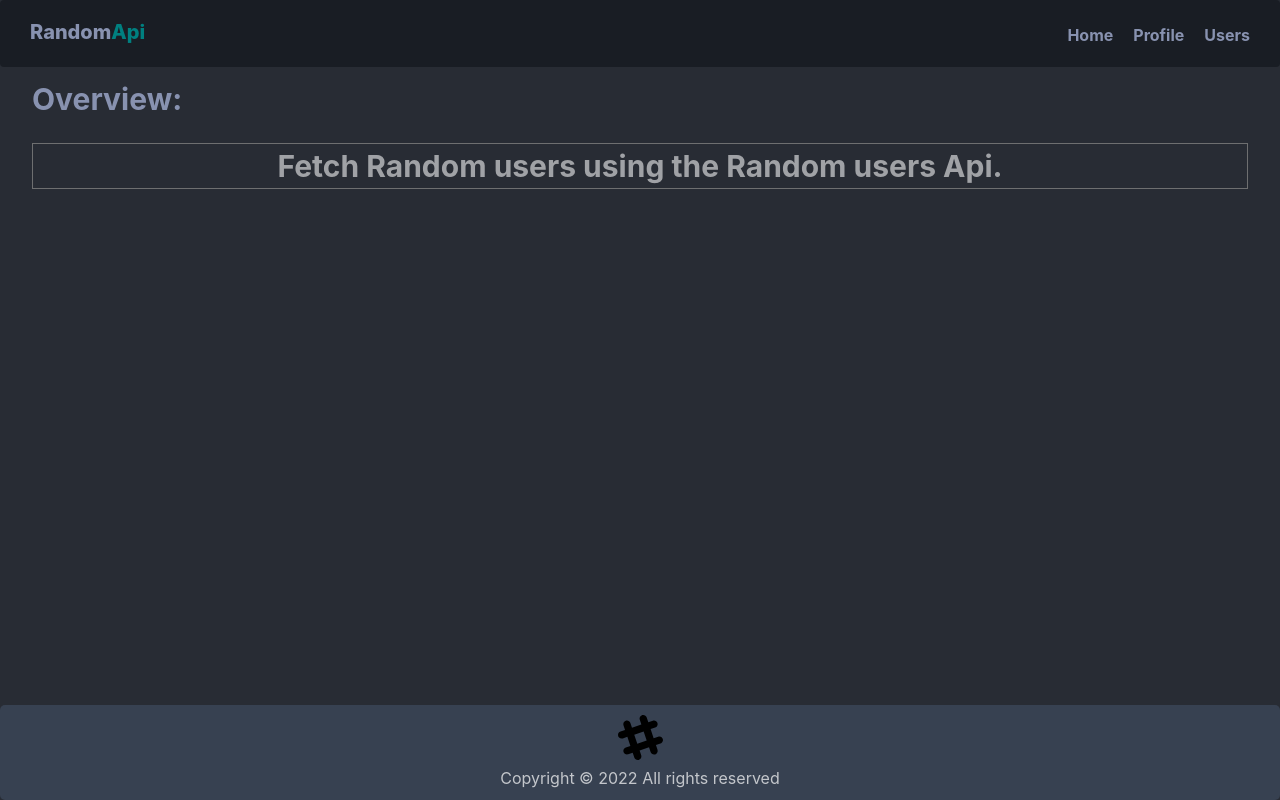
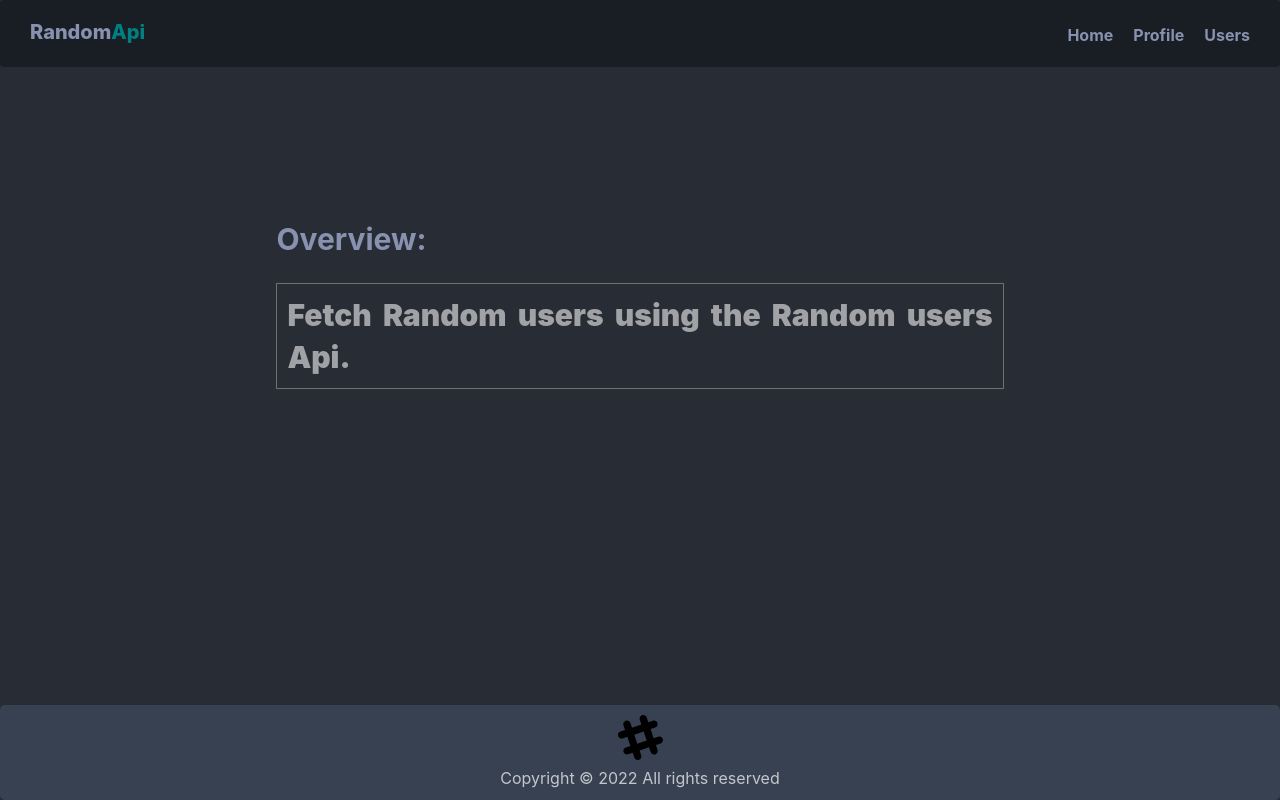
Before and after one commit to Stanlisberg/RandomApi-alt-assign-2, a React (Vite) app: page / in a window 1280 px wide. Built offline with nearby package versions, Linux system fonts and the light colour scheme.

Commit message:
Refactor

```diff
--- a/src/components/context/ApiContext.jsx
+++ b/src/components/context/ApiContext.jsx
@@ -8,7 +8,7 @@ export const ApiProvider = ({children}) => {
     const [user, setUser] = useState([])
 
     const fetchApiData = async () => {
-        const response = await fetch('https://randomuser.me/api?results=500');
+        const response = await fetch('https://randomuser.me/api?results=100');
         const { results } = await response.json()
         console.log(results)
          setUser(results)
--- a/src/index.css
+++ b/src/index.css
@@ -224,16 +224,29 @@ html, body {
 
 /*-------Home page---------*/
 .home-container {
-  margin-top: 20px;
+  display: flex;
+  justify-content: center;
+  align-items:center;
+  /* border: 1px solid chocolate; */
+  margin-top: 10rem;
+  /* margin: auto; */
+  margin-left: auto;
+  margin-right: auto;
+  max-width: 90%;
 }
 .home-wrapper {
-  font-weight: 700;
-  font-size: 30px;
+  font-weight: 600;
+  font-size: 25px;
   text-align: center;
+  margin-bottom: 2%;
+  /* border: 1px solid purple; */
+  /* width: 90%; */
+  /* width: 80%; */
+  /* margin-top: 40px; */
 }
 
 .home-content-div {
-  margin-top: 30px;
+  margin-top: 20px;
   max-width: 95%;
   margin-left: auto;
   margin-right: auto;
@@ -250,6 +263,9 @@ html, body {
 
 .home-content {
   margin:10px;
+  font-size: 30px;
+  font-weight: 900;
+  line-height: 1.4;
 }
 
 .home-header {
```
Also changed, not shown: src/components/pages/ErrorBoundary.jsx (line endings or trailing spaces).
